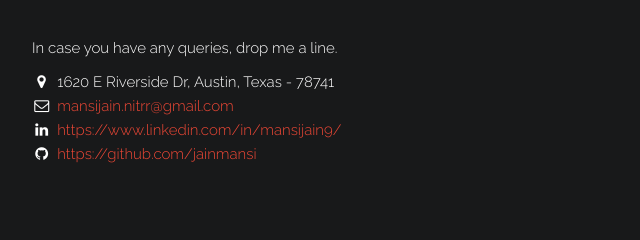
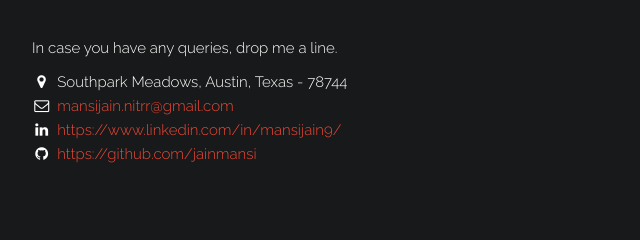
Before and after one commit to mansijain01/mansijain01.github.io, a plain HTML site: page index.html in a window 1280 px wide. Shown: the part 6989-7229 px from the top of the page, 38-678 px from the left. Drawn offline with Linux system fonts and the light colour scheme.

Commit message:
update address

```diff
--- a/index.html
+++ b/index.html
@@ -736,7 +736,7 @@
 						<p>In case you have any queries, drop me a line.</p>
 
 						<ul class="icon-list">
-							<li><i class="fa fa-fw fa-map-marker"></i>1620 E Riverside Dr, Austin, Texas - 78741</li>
+							<li><i class="fa fa-fw fa-map-marker"></i>Southpark Meadows, Austin, Texas - 78744</li>
 							<li><i class="fa fa-fw fa-envelope-o"></i><a href="mailto:">mansijain.nitrr@gmail.com</a></li>
 							<li><i class="fa fa-fw fa-linkedin"></i><a href="https://www.linkedin.com/in/mansijain9/" target="_blank">https://www.linkedin.com/in/mansijain9/</a></li>
 							<li><i class="fa fa-fw fa-github"></i><a href="http://www.github.com/jainmansi" target="_blank">https://github.com/jainmansi</a></li>
```
